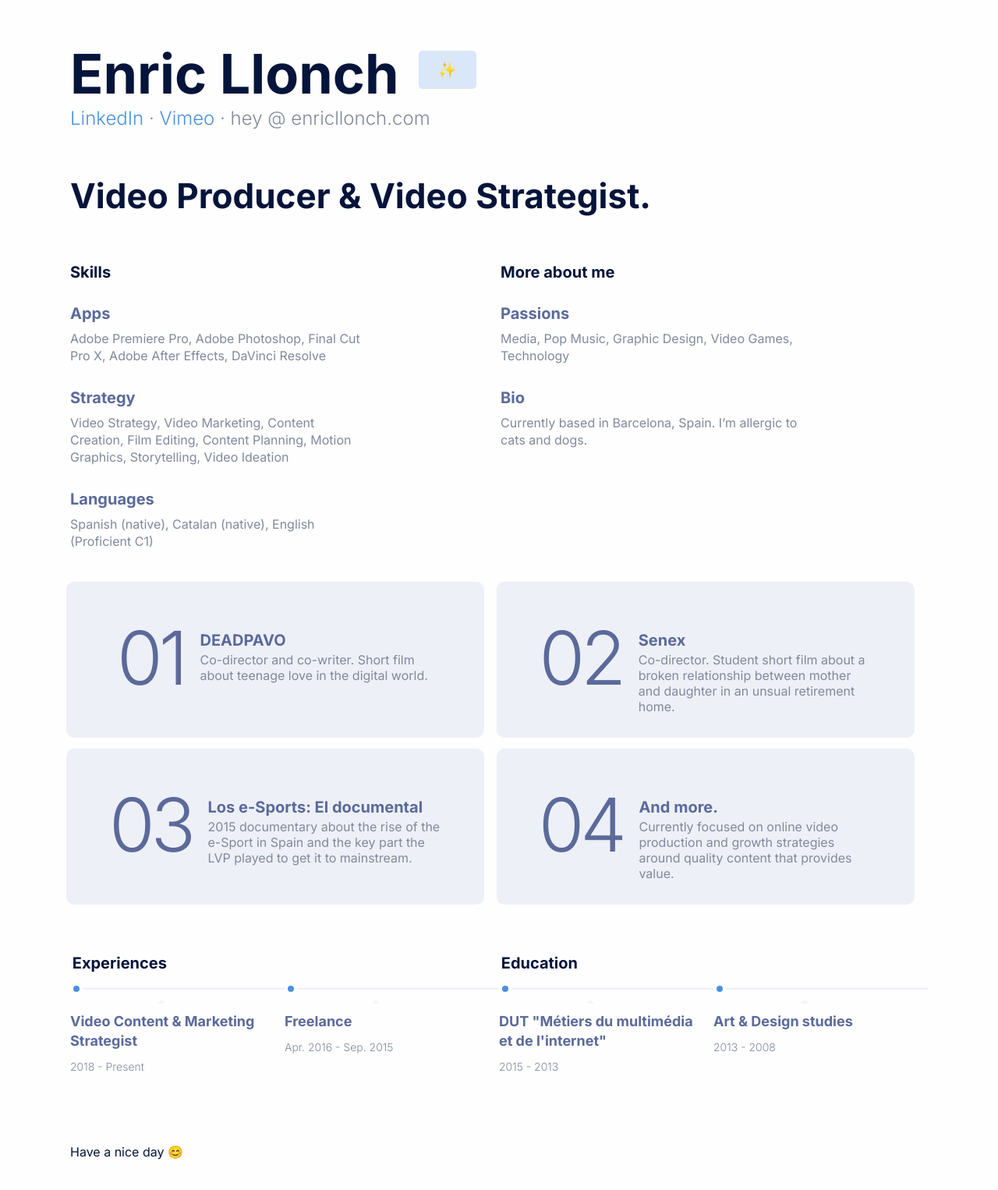
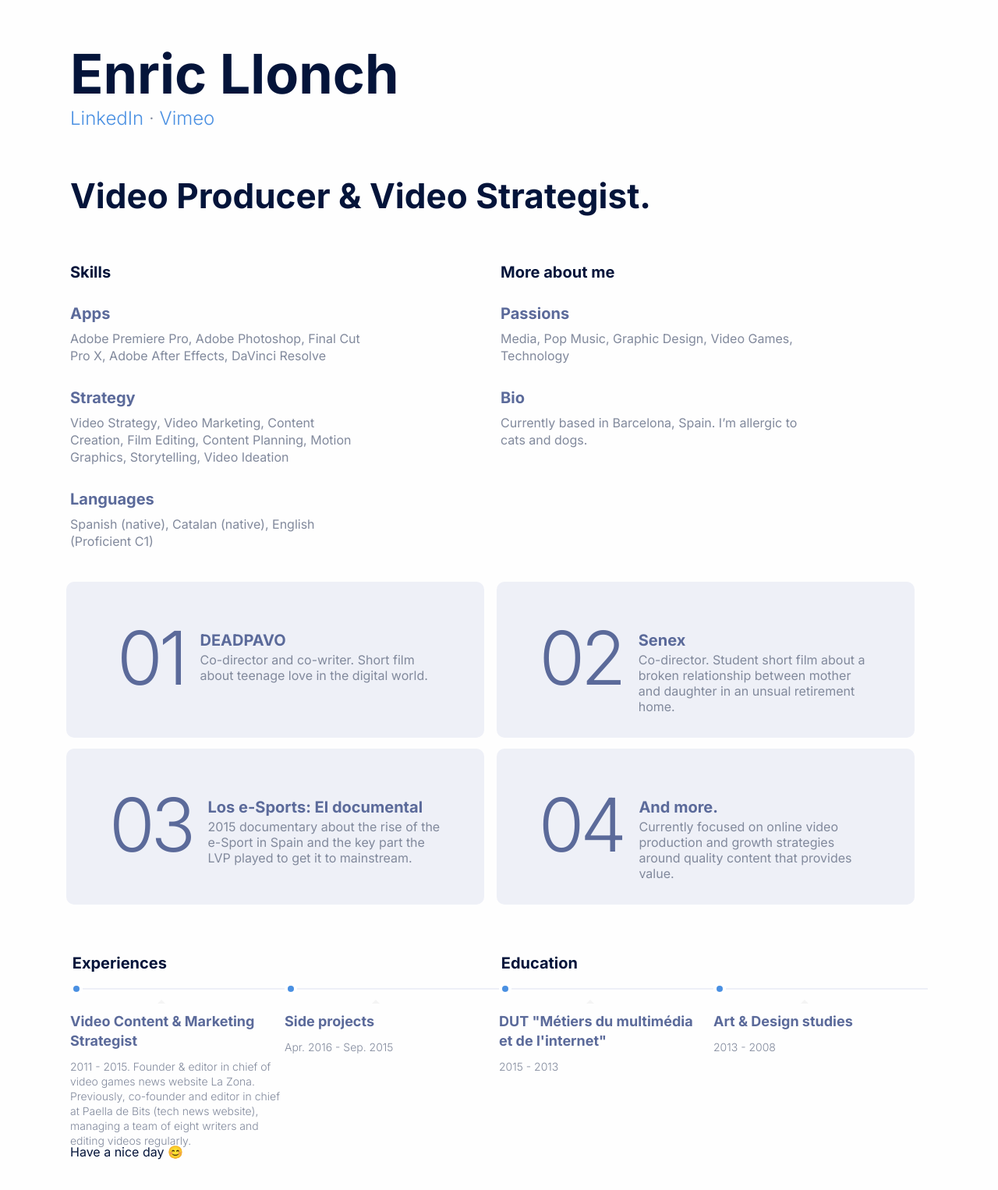
Before and after one commit to enricllonch/enricllonch.github.io, a plain HTML site: page index.html in a window 1280 px wide. Shown: the whole page at 78% size. Drawn offline with Linux system fonts and the light colour scheme.

Commit message:
Update index.html

```diff
--- a/index.html
+++ b/index.html
@@ -10,8 +10,7 @@
 	<div class="container">
 		<div class="hero">
 			<h1 class="name"><strong>Enric Llonch</strong></h1>
-			<span class="job-title">✨</span>
-      <span class="email"><a href="https://www.linkedin.com/in/enricllonch/">LinkedIn</a> · <a href="https://vimeo.com/enricll">Vimeo</a> · hey @ enricllonch.com</span>
+      <span class="email"><a href="https://www.linkedin.com/in/enricllonch/">LinkedIn</a> · <a href="https://vimeo.com/enricll">Vimeo</a></span>
 
 			<h2 class="lead">Video Producer & Video Strategist.</h2>
 		</div>
@@ -129,13 +128,14 @@ Graphics, Storytelling, Video Ideation</span>
 		    <p class="description">
 		      Video Content & Marketing Strategist
 		    </p>
-		    <span class="date">2018 - Present</span>
+			  <span class="date">2011 - 2015. Founder & editor in chief of video games news website </b>La Zona<b>.
+Previously, co-founder and editor in chief at Paella de Bits (tech news website), managing a team of eight writers and editing videos regularly.</span>
 		  </li>
 
 		  <li>
 		    <span class="point"></span>
 		    <p class="description">
-		      Freelance
+		      Side projects
 		    </p>
 		    <span class="date">Apr. 2016 - Sep. 2015</span>
 
```
